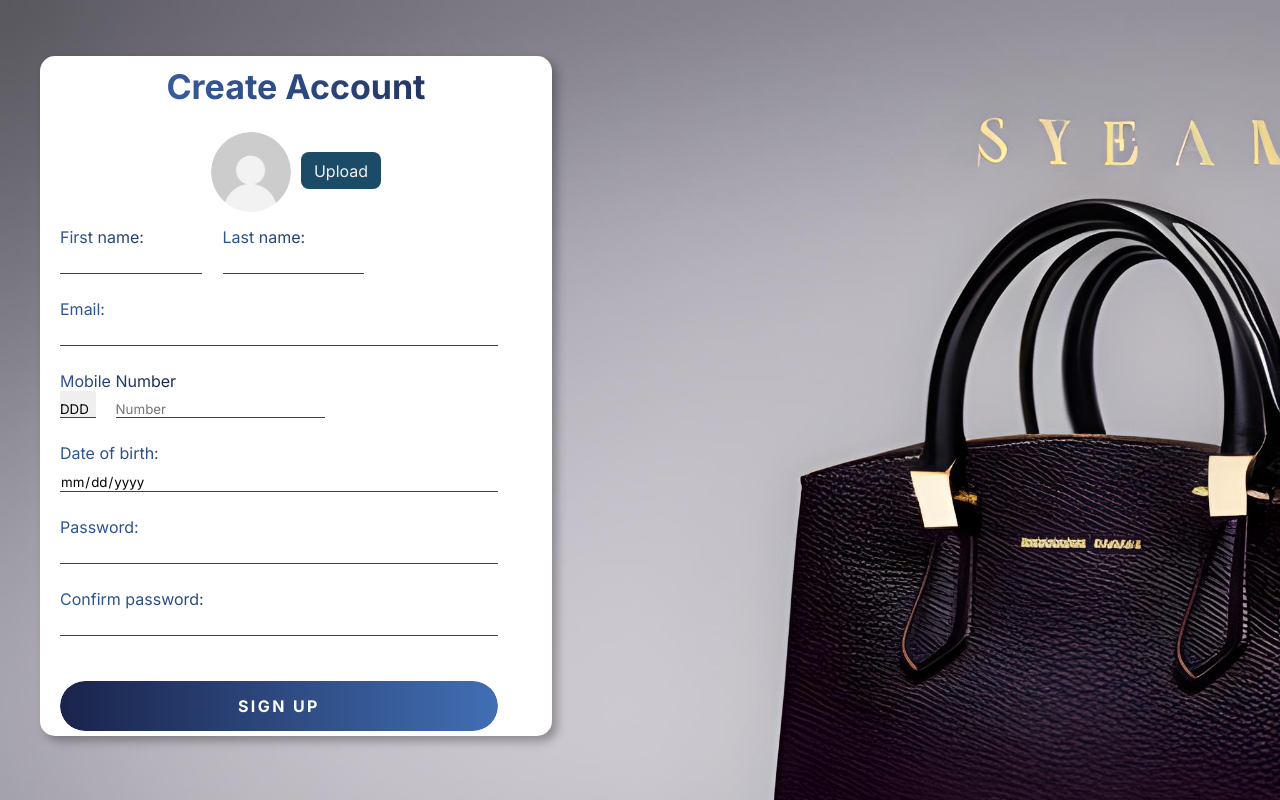
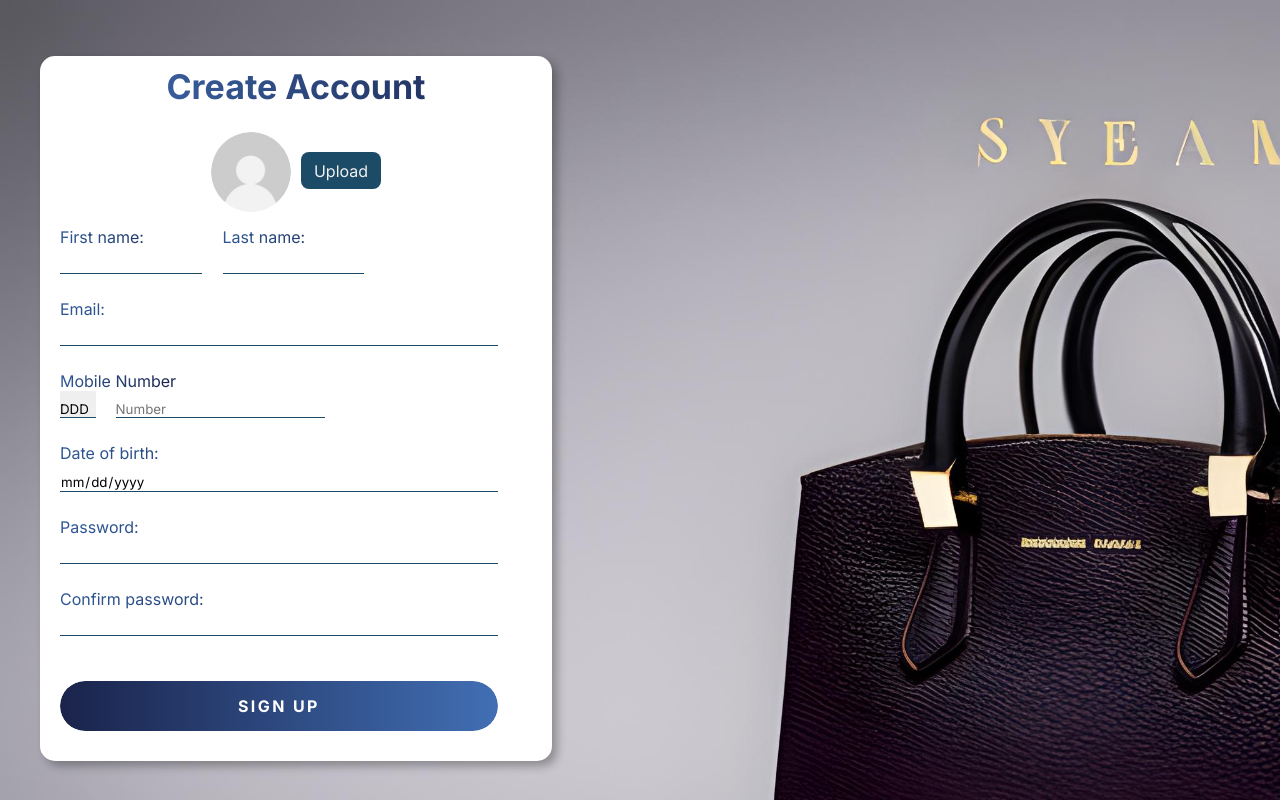
Before and after one commit to Gabriel-Lassen/E-Commerce-CodeVerse, a React (Vite) app in the folder codeverse/: page /signup in a window 1280 px wide. Built offline with nearby package versions, Linux system fonts and the light colour scheme.

Commit message:
fix: signup modal height and background clip conflict

```diff
--- a/codeverse/src/pages/Signup/styles.module.scss
+++ b/codeverse/src/pages/Signup/styles.module.scss
@@ -8,6 +8,7 @@
   .user {
     h1 {
       background: linear-gradient(90deg, #416fb4 0%, #1a234b 100%);
+      background-clip: text;
       -webkit-background-clip: text;
       -webkit-text-fill-color: transparent;
       font-size: clamp(34px, 2.88vw, 20px);
@@ -67,6 +68,7 @@
         font-size: 16px;
         padding-bottom: 10px;
         background: linear-gradient(90deg, #2e5794 0%, #1a234b 100%);
+        background-clip: text;
         -webkit-background-clip: text;
         -webkit-text-fill-color: transparent;
       }
@@ -143,14 +145,15 @@
       box-shadow: 5px 5px 10px rgba(0, 0, 0, 0.3);
       border-radius: 15px;
       width: 40%;
-      height: 85vh;
       position: absolute;
       top: 7%;
       left: 40px;
+      padding-bottom: 30px;
     }
     .user {
       h1 {
         background: linear-gradient(90deg, #416fb4 0%, #1a234b 100%);
+        background-clip: text;
         -webkit-background-clip: text;
         -webkit-text-fill-color: transparent;
         font-size: clamp(34px, 2.88vw, 20px);
@@ -214,6 +217,7 @@
           display: flex;
           font-size: 16px;
           background: linear-gradient(90deg, #2e5794 0%, #1a234b 100%);
+          background-clip: text;
           -webkit-background-clip: text;
           -webkit-text-fill-color: transparent;
         }
```
